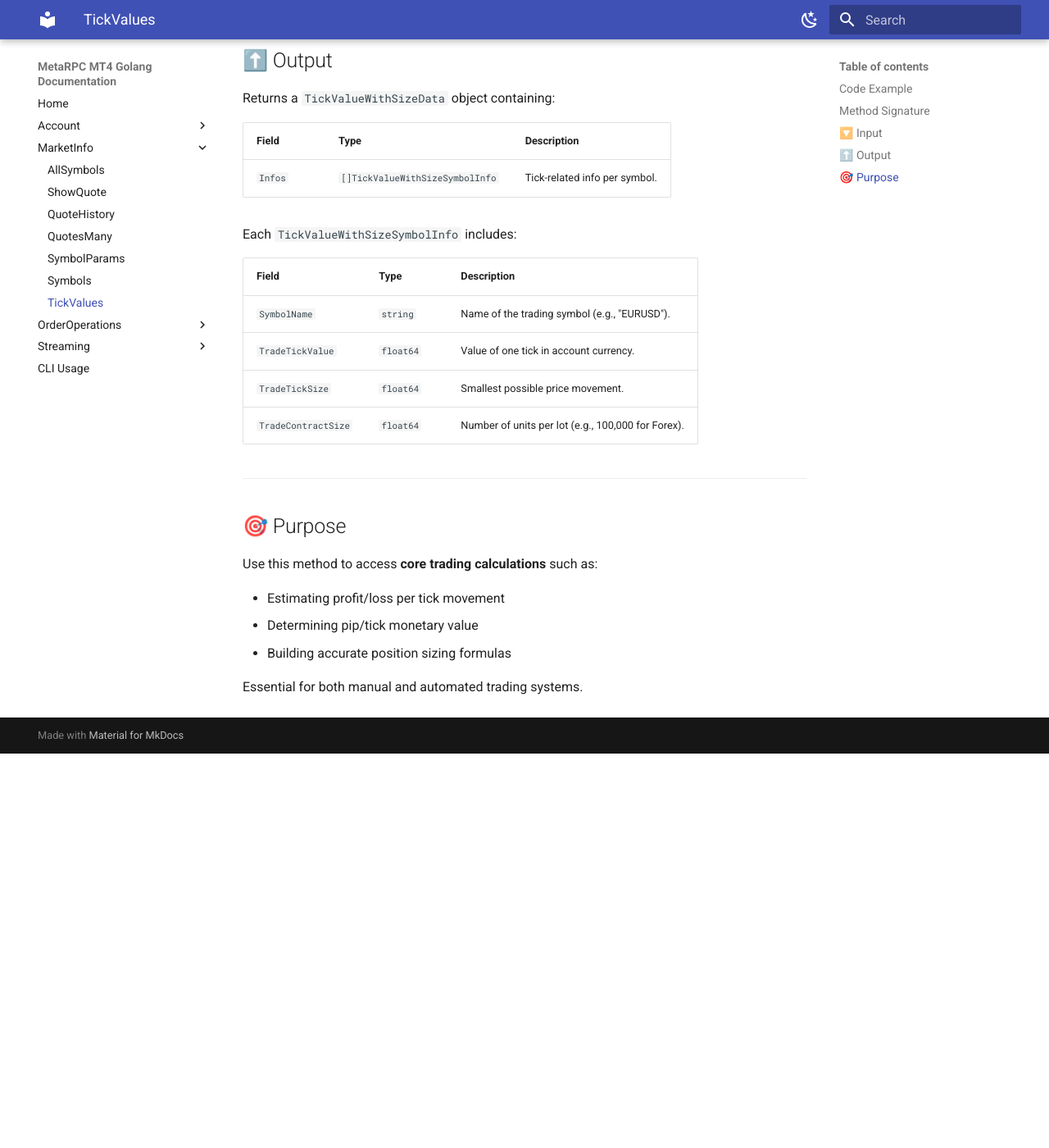
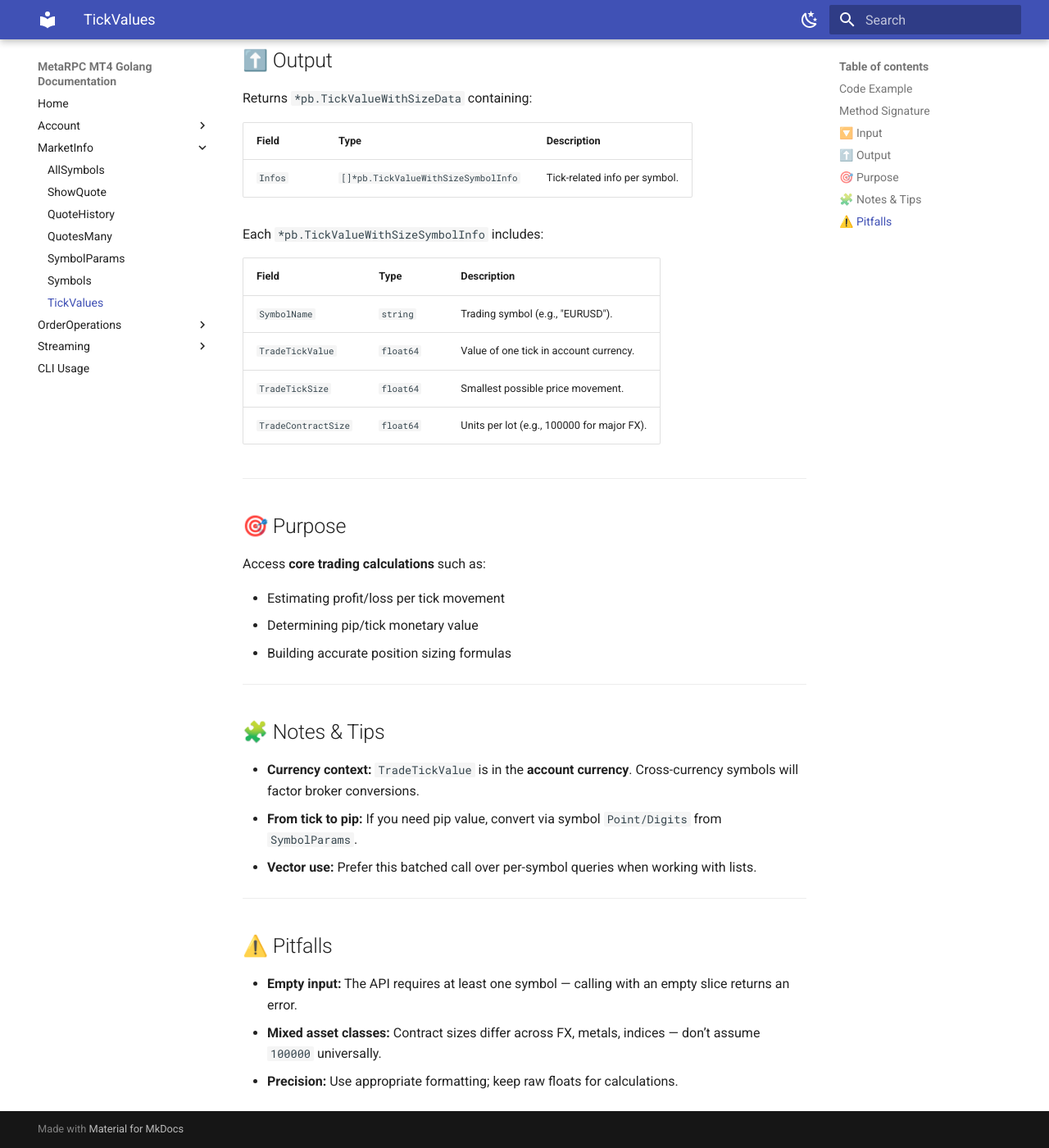
Before and after one commit to MetaRPC/GoMT4, an MkDocs documentation site: the page built from docs/Market_Info/ShowTickValues.md, in a window 1280 px wide and 1400 px high, scrolled down 1122 px. Shown: the whole window at 82% size. Built offline with MkDocs 1.6.1 and Material for MkDocs 9.7.7, drawn with Linux system fonts in a browser that asks for light colours; before the commit the page ends 2041 px from its top, so only the background shows below that; some of the changed text lies outside the part shown.

Commit message:
Update ShowTickValues.md

```diff
--- a/docs/Market_Info/ShowTickValues.md
+++ b/docs/Market_Info/ShowTickValues.md
@@ -49,29 +49,43 @@ func (s *MT4Service) ShowTickValues(ctx context.Context, symbols []string)
 
 ## ⬆️ Output
 
-Returns a `TickValueWithSizeData` object containing:
+Returns `*pb.TickValueWithSizeData` containing:
 
-| Field   | Type                            | Description                   |
-| ------- | ------------------------------- | ----------------------------- |
-| `Infos` | `[]TickValueWithSizeSymbolInfo` | Tick-related info per symbol. |
+| Field   | Type                                | Description                   |
+| ------- | ----------------------------------- | ----------------------------- |
+| `Infos` | `[]*pb.TickValueWithSizeSymbolInfo` | Tick-related info per symbol. |
 
-Each `TickValueWithSizeSymbolInfo` includes:
+Each `*pb.TickValueWithSizeSymbolInfo` includes:
 
-| Field               | Type      | Description                                        |
-| ------------------- | --------- | -------------------------------------------------- |
-| `SymbolName`        | `string`  | Name of the trading symbol (e.g., "EURUSD").       |
-| `TradeTickValue`    | `float64` | Value of one tick in account currency.             |
-| `TradeTickSize`     | `float64` | Smallest possible price movement.                  |
-| `TradeContractSize` | `float64` | Number of units per lot (e.g., 100,000 for Forex). |
+| Field               | Type      | Description                                |
+| ------------------- | --------- | ------------------------------------------ |
+| `SymbolName`        | `string`  | Trading symbol (e.g., "EURUSD").           |
+| `TradeTickValue`    | `float64` | Value of one tick in account currency.     |
+| `TradeTickSize`     | `float64` | Smallest possible price movement.          |
+| `TradeContractSize` | `float64` | Units per lot (e.g., 100000 for major FX). |
 
 ---
 
 ## 🎯 Purpose
 
-Use this method to access **core trading calculations** such as:
+Access **core trading calculations** such as:
 
 * Estimating profit/loss per tick movement
 * Determining pip/tick monetary value
 * Building accurate position sizing formulas
 
-Essential for both manual and automated trading systems.
+---
+
+## 🧩 Notes & Tips
+
+* **Currency context:** `TradeTickValue` is in the **account currency**. Cross-currency symbols will factor broker conversions.
+* **From tick to pip:** If you need pip value, convert via symbol `Point/Digits` from `SymbolParams`.
+* **Vector use:** Prefer this batched call over per-symbol queries when working with lists.
+
+---
+
+## ⚠️ Pitfalls
+
+* **Empty input:** The API requires at least one symbol — calling with an empty slice returns an error.
+* **Mixed asset classes:** Contract sizes differ across FX, metals, indices — don’t assume `100000` universally.
+* **Precision:** Use appropriate formatting; keep raw floats for calculations.
```
Also changed, not shown: other parts of docs/Market_Info/ShowTickValues.md (+1 -1 lines).
